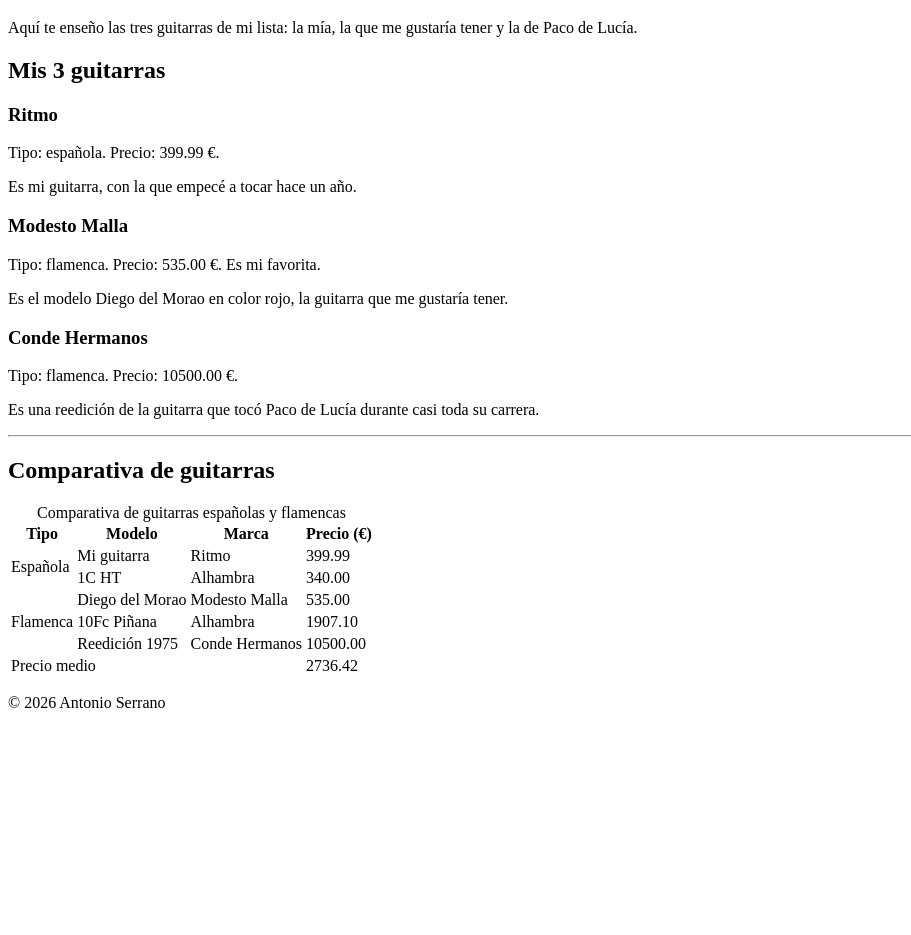
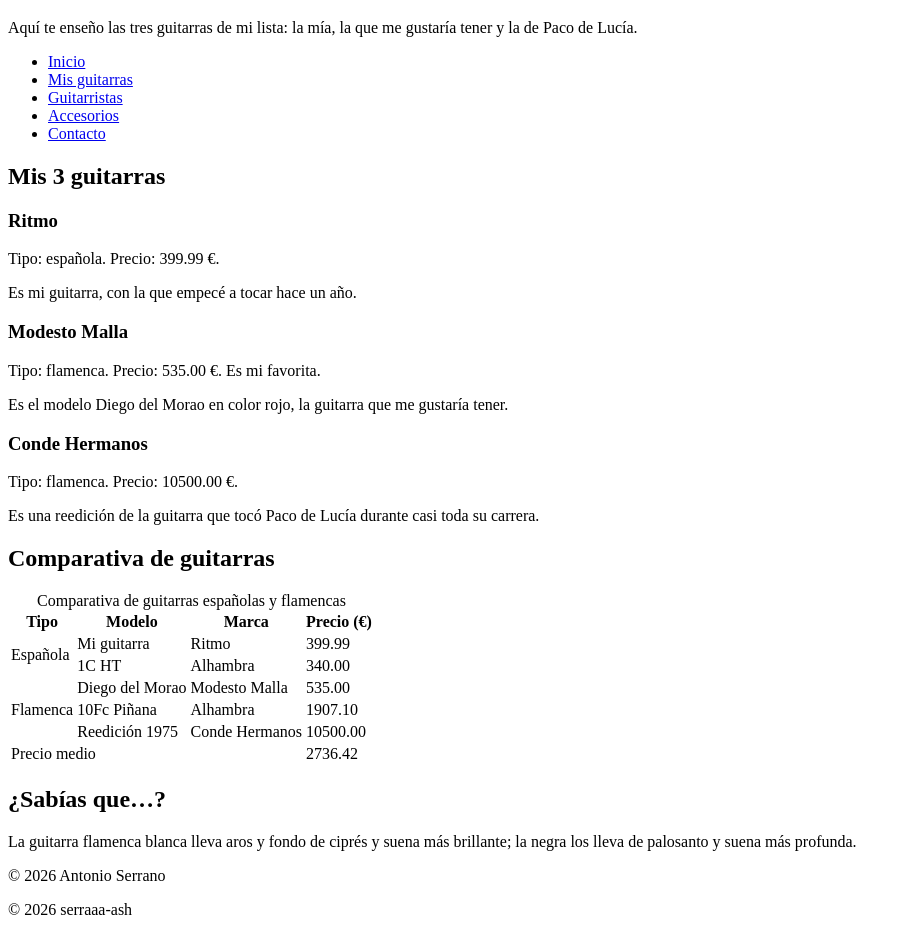
Before and after one commit to serraaa-ash/Proyecto-Integrador-LM-2026, a plain HTML site: page proyecto/guitarras.html in a window 1280 px wide. Shown: the part 61-996 px from the top of the page, without its empty margins (0-911 px from the left). Before the commit the page ends 800 px from the top, so only its background shows below. Drawn offline with Linux system fonts and the light colour scheme.

Commit message:
feat: estructura semántica html5 en guitarras

```diff
--- a/proyecto/guitarras.html
+++ b/proyecto/guitarras.html
@@ -7,50 +7,49 @@
   <title>Mis guitarras | Guitarras Serrano</title>
   <meta name="description" content="Datos de 3 guitarras: marca, tipo y precio de cada una.">
   <meta name="keywords" content="guitarra, flamenco, guitarra española, Modesto Malla, Conde Hermanos">
-  <meta name="author" content="Antonio Serrano Hernández">
+  <meta name="author" content="serraaa-ash">
 </head>
 
 <body>
-  <!-- NAV: aquí irá el menú (UD4) -->
-
-  <!-- Cabecera: título y presentación -->
-  <div>
+  <header>
     <h1>Mis guitarras</h1>
     <p>Aquí te enseño las tres guitarras de mi lista: la mía, la que me gustaría tener y la de Paco de Lucía.</p>
-  </div>
+    <nav>
+      <ul>
+        <li><a href="index.html">Inicio</a></li>
+        <li><a href="guitarras.html">Mis guitarras</a></li>
+        <li><a href="guitarristas.html">Guitarristas</a></li>
+        <li><a href="accesorios.html">Accesorios</a></li>
+        <li><a href="contacto.html">Contacto</a></li>
+      </ul>
+    </nav>
+  </header>
 
-  <!-- Sección: las guitarras de datos.xml -->
-  <div>
+  <main>
+    <section>
       <h2>Mis 3 guitarras</h2>
 
-    <!-- Guitarra G01 -->
-    <div>
+      <article>
         <h3>Ritmo</h3>
         <p>Tipo: española. Precio: 399.99 &euro;.</p>
         <p>Es mi guitarra, con la que empecé a tocar hace un año.</p>
-    </div>
+      </article>
 
-    <!-- Guitarra G02 -->
-    <div>
+      <article>
         <h3>Modesto Malla</h3>
         <p>Tipo: flamenca. Precio: 535.00 &euro;. Es mi favorita.</p>
         <p>Es el modelo Diego del Morao en color rojo, la guitarra que me gustaría tener.</p>
-    </div>
+      </article>
 
-    <!-- Guitarra G03 -->
-    <div>
+      <article>
         <h3>Conde Hermanos</h3>
         <p>Tipo: flamenca. Precio: 10500.00 &euro;.</p>
         <p>Es una reedición de la guitarra que tocó Paco de Lucía durante casi toda su carrera.</p>
-    </div>
-  </div>
-  <hr>
+      </article>
+    </section>
 
-  <!-- Sección: tabla comparativa -->
-  <div>
+    <section>
       <h2>Comparativa de guitarras</h2>
-
-    <!-- Tabla con 5 guitarras españolas y flamencas: tipo, modelo, marca y precio en euros -->
       <table>
         <caption>Comparativa de guitarras españolas y flamencas</caption>
         <colgroup>
@@ -101,11 +100,18 @@
           </tr>
         </tfoot>
       </table>
-  </div>
-  <!-- Pie de página -->
-  <div>
+    </section>
+  </main>
+
+  <aside>
+    <h2>¿Sabías que…?</h2>
+    <p>La guitarra flamenca blanca lleva aros y fondo de ciprés y suena más brillante; la negra los lleva de palosanto y suena más profunda.</p>
+  </aside>
+
+  <footer>
     <p>&copy; 2026 Antonio Serrano</p>
-  </div>
+    <p id="firma-serraaa-ash">© 2026 serraaa-ash</p>
+  </footer>
 </body>
 
 </html>
```
Lines whose indentation alone changed are shown as unchanged.
